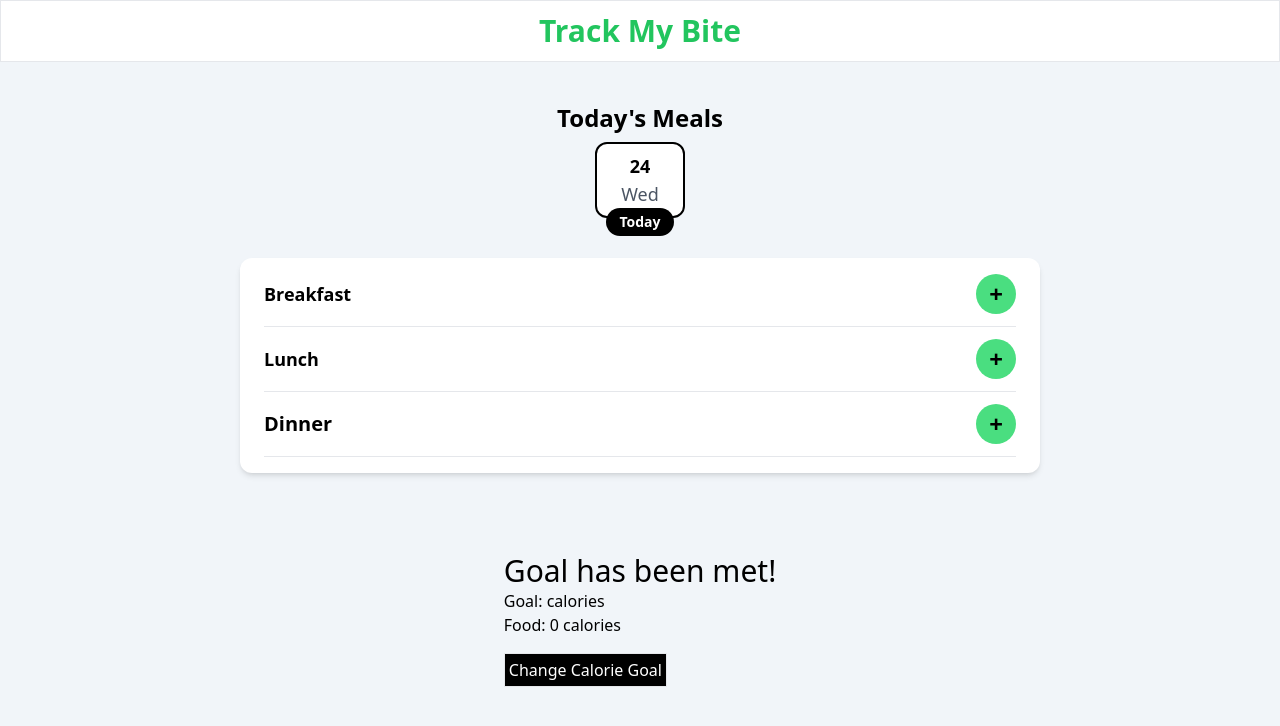
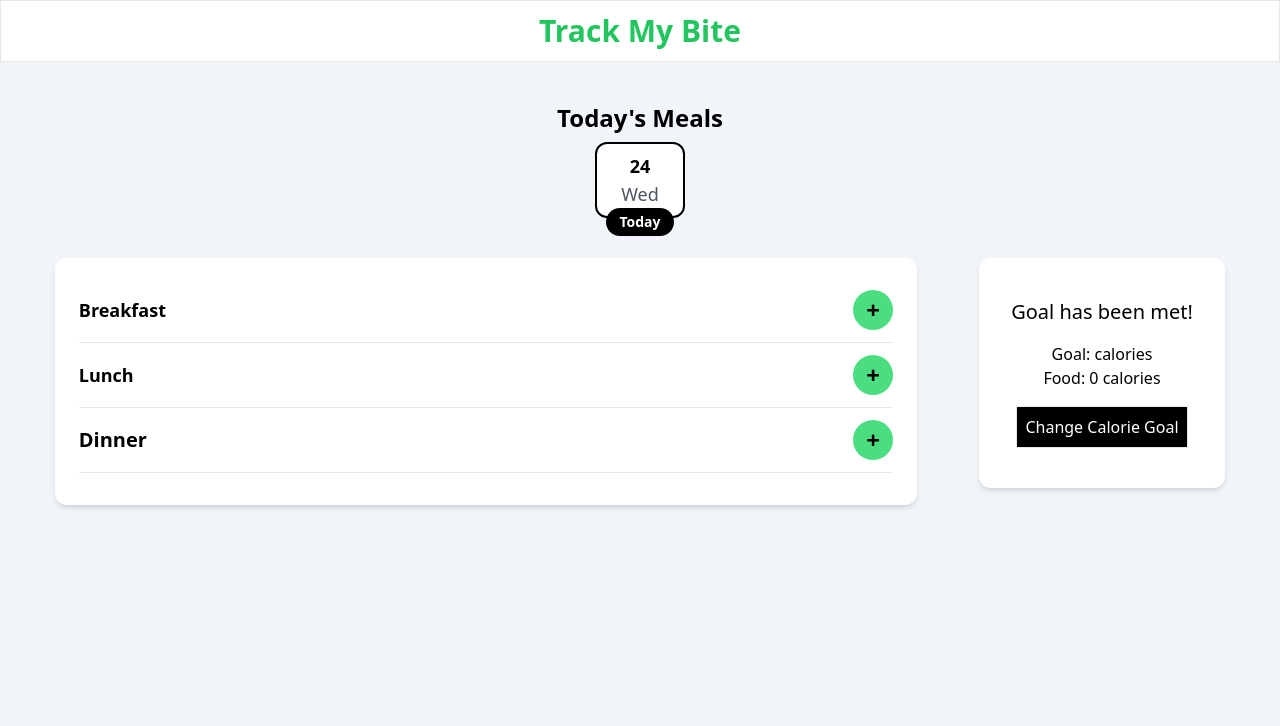
Before and after one commit to Jesusborjas006/TrackMyBite, a React (Vite) app: page /home in a window 1280 px wide. Shown: the top 726 px of the page. Built offline with nearby package versions, Linux system fonts and the light colour scheme.

Commit message:
Add styling to home page

```diff
--- a/src/App.tsx
+++ b/src/App.tsx
@@ -92,29 +92,26 @@ function App() {
                   <DateWidget />
                 </div>
 
+                <section className="flex">
                   <MealEntryTable
                     setMealType={setMealType}
                     setIsModalDisplayed={setIsModalDisplayed}
                     detailedMeals={detailedMeals}
                   />
-                <section className="flex flex-col items-center justify-center mt-10">
+                  <section className="flex flex-col items-center bg-white shadow-md rounded-xl w-[20%] mx-auto text-center py-10 h-fit">
                     <div>
-                    <h3 className="mt-10 text-3xl">{content}</h3>
+                      <h3 className="text-xl mb-4">{content}</h3>
                       <p>Goal: {userInfo.calorieGoal} calories</p>
                       <p>Food: {mealCaloriesConsumed} calories</p>
                       <Link
-                      className="border p-1 bg-black text-white hover:bg-green-900 active:bg-green-300 inline-block mt-4"
+                        className="border p-2 bg-black text-white hover:bg-green-900 active:bg-green-300 inline-block mt-4"
                         to={"/edit/user"}
                       >
                         Change Calorie Goal
                       </Link>
                     </div>
                   </section>
-                {/* <Meals
-                  totalMealCalories={totalMealCalories}
-                  calorieGoal={userInfo.calorieGoal}
-                  remainingCalories={remainingCalories}
-                /> */}
+                </section>
               </section>
             </>
           }
--- a/src/components/MealEntryTable.tsx
+++ b/src/components/MealEntryTable.tsx
@@ -14,7 +14,7 @@ const MealEntryTable = ({
   detailedMeals,
 }: MealEntryTableProps) => {
   return (
-    <div className="shadow-md rounded-xl bg-white w-[800px] mx-auto mt-10">
+    <div className="shadow-md rounded-xl bg-white w-[70%] mx-auto py-4">
       <ul className="py-4 px-6 space-y-3">
         <li className="text-lg font-semibold flex items-center justify-between">
           Breakfast
```
Lines whose indentation alone changed are shown as unchanged.
